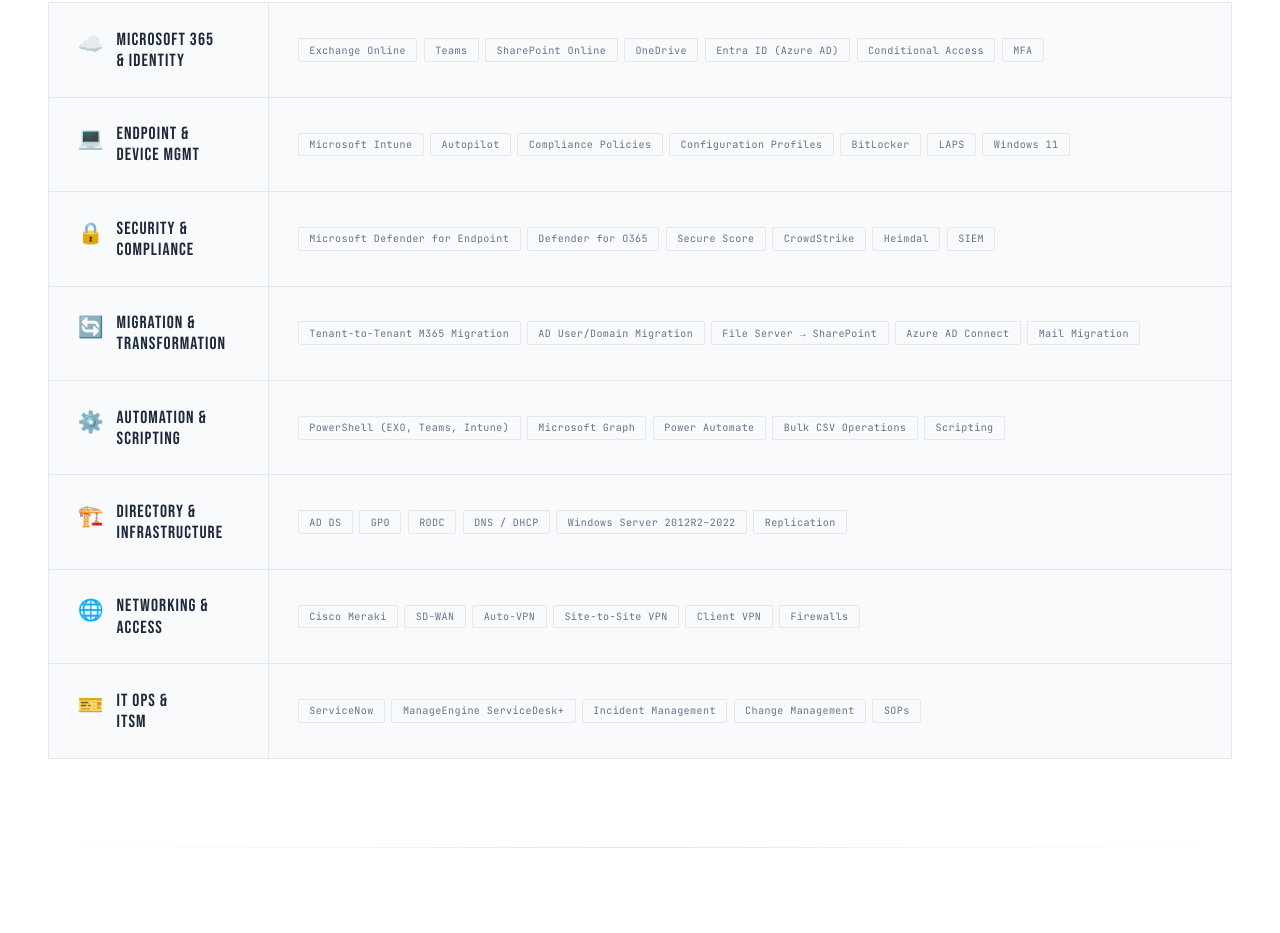
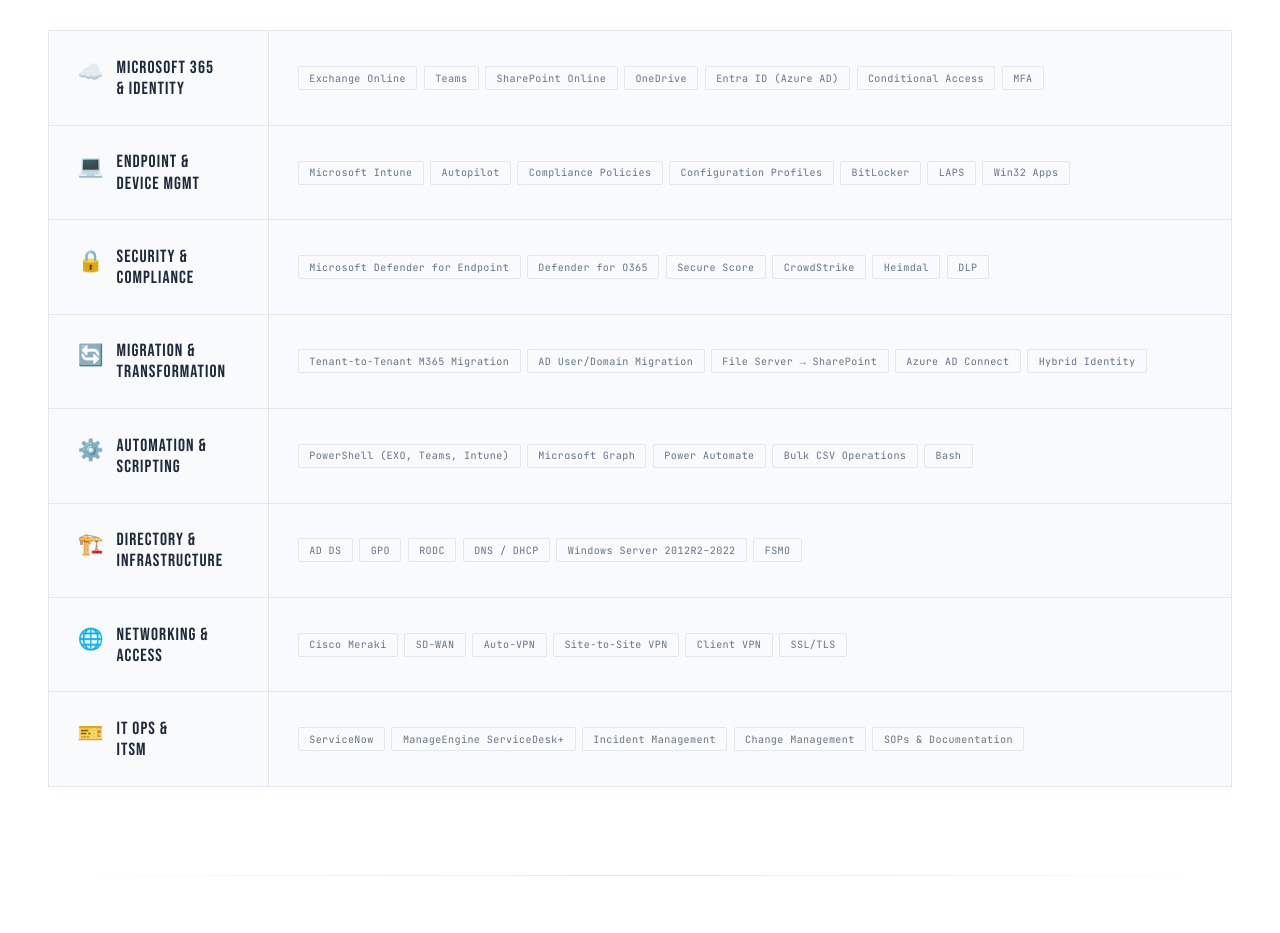
Before and after one commit to Laequee/laeque.github.io, a plain HTML site: page index.html in a window 1280 px wide. Shown: the part 1053-1986 px from the top of the page. Drawn offline with Linux system fonts and the light colour scheme.

Commit message:
Refine hero summary and update skills tags
Updated hero summary and skills tags to include more specific technologies and implementations.

```diff
--- a/index.html
+++ b/index.html
@@ -116,7 +116,7 @@
 
   .hero-summary {
     font-size: 0.95rem; line-height: 1.85;
-    color: #475569; max-width: 520px; margin-bottom: 2.5rem;
+    color: var(--text); max-width: 520px; margin-bottom: 2.5rem;
   }
 
   .hero-contacts {
@@ -458,7 +458,7 @@
     <div class="hero-tag fade-up">Microsoft 365 · Intune · Identity Engineer</div>
     <h1 class="hero-name fade-up">Mohammed<br><span>Laeque</span></h1>
     <p class="hero-role fade-up">M365 | Intune | Identity & Cloud Infrastructure</p>
-    <p class="hero-summary fade-up">4+ years delivering enterprise-scale cloud, endpoint, and hybrid identity solutions. Proven track record in tenant-to-tenant migrations, Active Directory consolidation, and Zero Trust security implementations.</p>
+    <p class="hero-summary fade-up">4+ years delivering enterprise-scale cloud, endpoint, and hybrid identity solutions. Proven track record in tenant-to-tenant migrations, Active Directory consolidation, Intune deployment, and Zero Trust implementation.</p>
     <div class="hero-contacts fade-up">
       <a href="tel:+971566550852" class="hero-contact-chip">📞 +971 56 655 0852</a>
       <a href="mailto:Laequeofficial@gmail.com" class="hero-contact-chip">✉️ Laequeofficial@gmail.com</a>
@@ -548,7 +548,7 @@
         <div class="skill-row-name">Endpoint &<br>Device Mgmt</div>
       </div>
       <div class="skill-row-tags">
-        <span class="tag">Microsoft Intune</span><span class="tag">Autopilot</span><span class="tag">Compliance Policies</span><span class="tag">Configuration Profiles</span><span class="tag">BitLocker</span><span class="tag">LAPS</span><span class="tag">Windows 11</span>
+        <span class="tag">Microsoft Intune</span><span class="tag">Autopilot</span><span class="tag">Compliance Policies</span><span class="tag">Configuration Profiles</span><span class="tag">BitLocker</span><span class="tag">LAPS</span><span class="tag">Win32 Apps</span>
       </div>
     </div>
     <div class="skill-row">
@@ -557,7 +557,7 @@
         <div class="skill-row-name">Security &<br>Compliance</div>
       </div>
       <div class="skill-row-tags">
-        <span class="tag">Microsoft Defender for Endpoint</span><span class="tag">Defender for O365</span><span class="tag">Secure Score</span><span class="tag">CrowdStrike</span><span class="tag">Heimdal</span><span class="tag">SIEM</span>
+        <span class="tag">Microsoft Defender for Endpoint</span><span class="tag">Defender for O365</span><span class="tag">Secure Score</span><span class="tag">CrowdStrike</span><span class="tag">Heimdal</span><span class="tag">DLP</span>
       </div>
     </div>
     <div class="skill-row">
@@ -566,7 +566,7 @@
         <div class="skill-row-name">Migration &<br>Transformation</div>
       </div>
       <div class="skill-row-tags">
-        <span class="tag">Tenant-to-Tenant M365 Migration</span><span class="tag">AD User/Domain Migration</span><span class="tag">File Server → SharePoint</span><span class="tag">Azure AD Connect</span><span class="tag">Mail Migration</span>
+        <span class="tag">Tenant-to-Tenant M365 Migration</span><span class="tag">AD User/Domain Migration</span><span class="tag">File Server → SharePoint</span><span class="tag">Azure AD Connect</span><span class="tag">Hybrid Identity</span>
       </div>
     </div>
     <div class="skill-row">
@@ -575,7 +575,7 @@
         <div class="skill-row-name">Automation &<br>Scripting</div>
       </div>
       <div class="skill-row-tags">
-        <span class="tag">PowerShell (EXO, Teams, Intune)</span><span class="tag">Microsoft Graph</span><span class="tag">Power Automate</span><span class="tag">Bulk CSV Operations</span><span class="tag">Scripting</span>
+        <span class="tag">PowerShell (EXO, Teams, Intune)</span><span class="tag">Microsoft Graph</span><span class="tag">Power Automate</span><span class="tag">Bulk CSV Operations</span><span class="tag">Bash</span>
       </div>
     </div>
     <div class="skill-row">
@@ -584,7 +584,7 @@
         <div class="skill-row-name">Directory &<br>Infrastructure</div>
       </div>
       <div class="skill-row-tags">
-        <span class="tag">AD DS</span><span class="tag">GPO</span><span class="tag">RODC</span><span class="tag">DNS / DHCP</span><span class="tag">Windows Server 2012R2–2022</span><span class="tag">Replication</span>
+        <span class="tag">AD DS</span><span class="tag">GPO</span><span class="tag">RODC</span><span class="tag">DNS / DHCP</span><span class="tag">Windows Server 2012R2–2022</span><span class="tag">FSMO</span>
       </div>
     </div>
     <div class="skill-row">
@@ -593,7 +593,7 @@
         <div class="skill-row-name">Networking &<br>Access</div>
       </div>
       <div class="skill-row-tags">
-        <span class="tag">Cisco Meraki</span><span class="tag">SD-WAN</span><span class="tag">Auto-VPN</span><span class="tag">Site-to-Site VPN</span><span class="tag">Client VPN</span><span class="tag">Firewalls</span>
+        <span class="tag">Cisco Meraki</span><span class="tag">SD-WAN</span><span class="tag">Auto-VPN</span><span class="tag">Site-to-Site VPN</span><span class="tag">Client VPN</span><span class="tag">SSL/TLS</span>
       </div>
     </div>
     <div class="skill-row">
@@ -602,7 +602,7 @@
         <div class="skill-row-name">IT Ops &<br>ITSM</div>
       </div>
       <div class="skill-row-tags">
-        <span class="tag">ServiceNow</span><span class="tag">ManageEngine ServiceDesk+</span><span class="tag">Incident Management</span><span class="tag">Change Management</span><span class="tag">SOPs</span>
+        <span class="tag">ServiceNow</span><span class="tag">ManageEngine ServiceDesk+</span><span class="tag">Incident Management</span><span class="tag">Change Management</span><span class="tag">SOPs & Documentation</span>
       </div>
     </div>
   </div>
```
